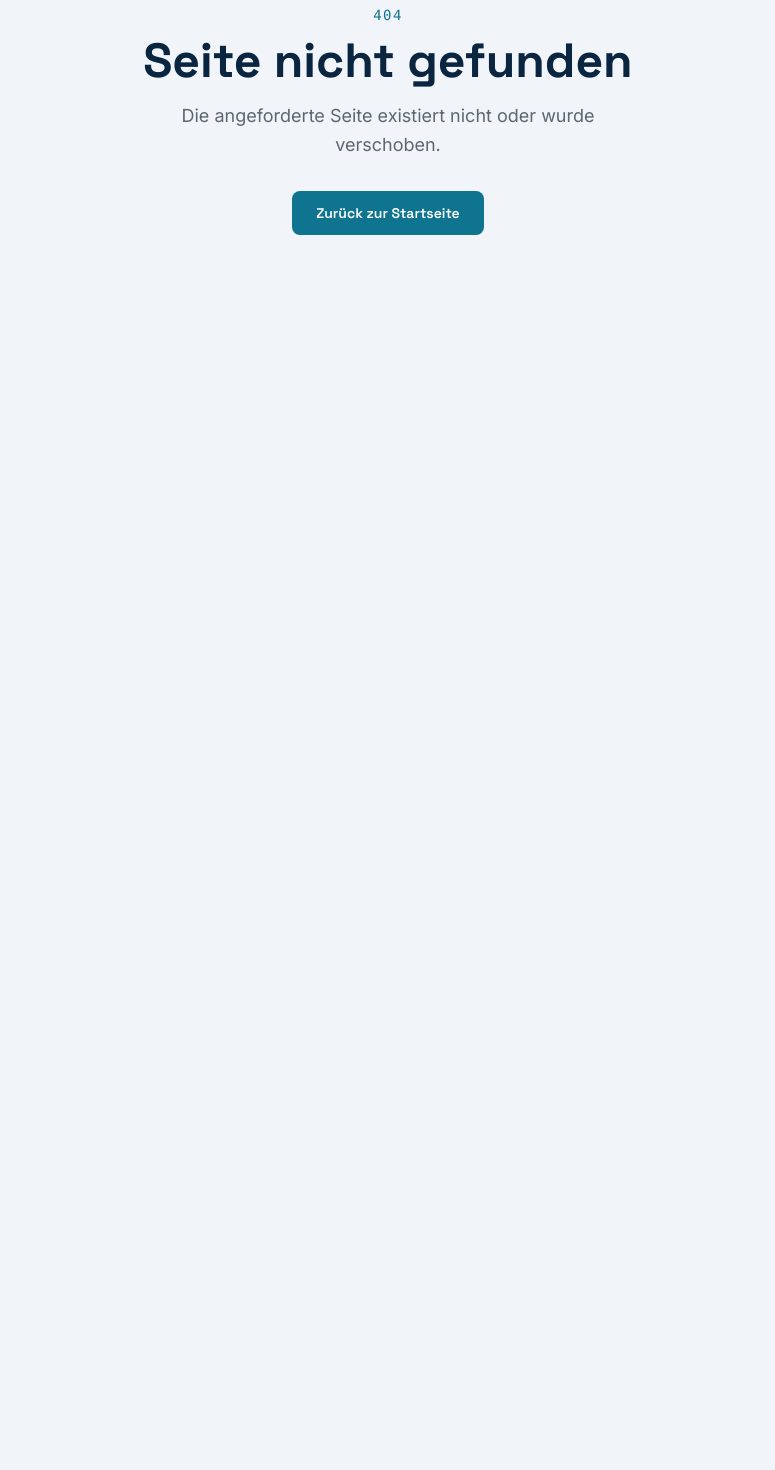
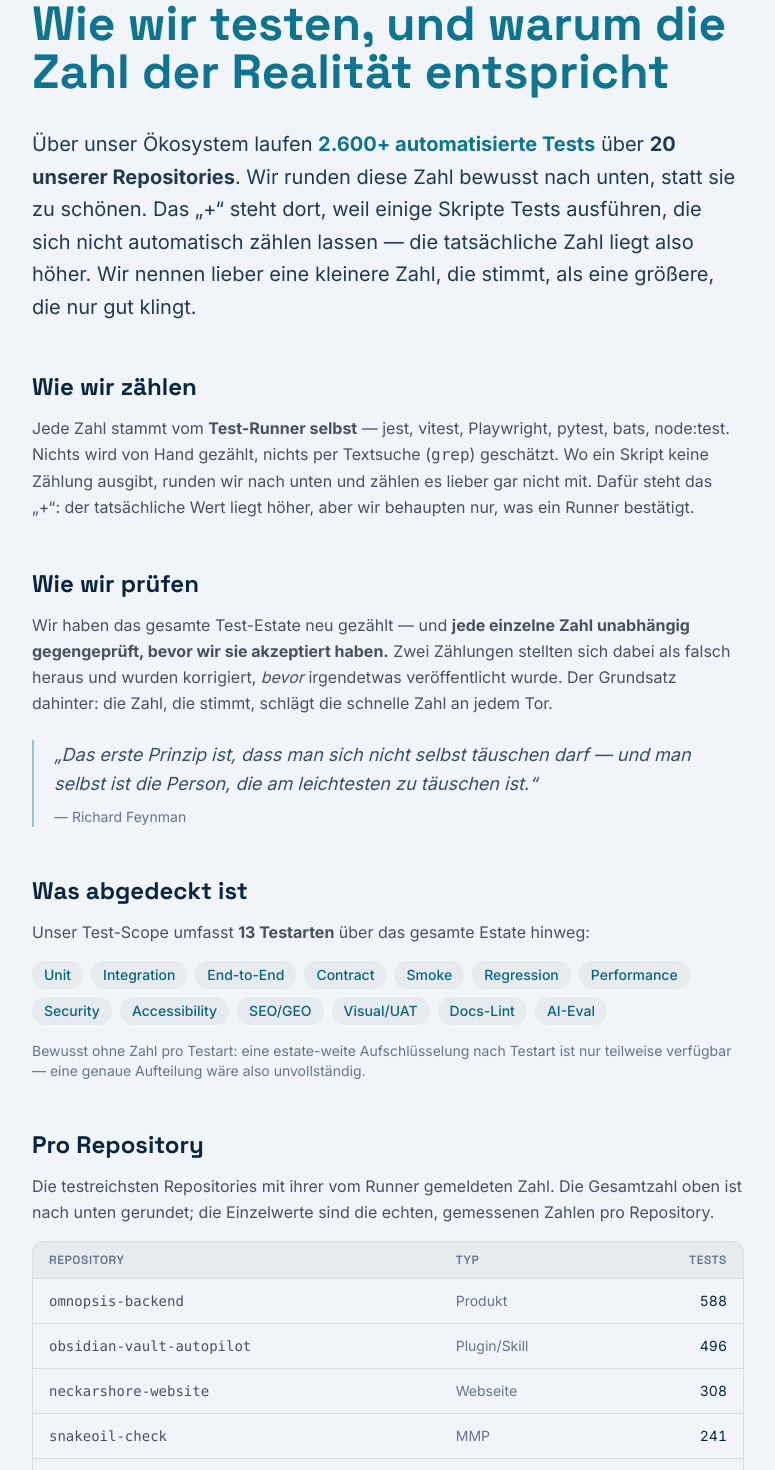
Before and after one commit to neckarshore-websites/neckarshore-website, a Next.js app: page /test-management in a window 1280 px wide. Before the commit this address had no page. Shown: the part 160-1630 px from the top of the page, without its empty margins (252-1027 px from the left). Before the commit the page ends 800 px from the top, so only its background shows below. Built offline with nearby package versions, Linux system fonts and the light colour scheme.

Commit message:
feat(test-management): rename /tests → /test-management + revamp (copy, Typ, 13 types, tile cue) (#91)

```diff
--- a/next.config.ts
+++ b/next.config.ts
@@ -121,6 +121,14 @@ const nextConfig: NextConfig = {
         destination: "/products/clearpath",
         permanent: true,
       },
+      // The "Wie wir testen" surface shipped briefly at /tests (#245) before the rename to
+      // the more descriptive /test-management. Permanently redirect the short-lived old URL
+      // so the just-indexed link + sitemap entry land on the canonical route (308).
+      {
+        source: "/tests",
+        destination: "/test-management",
+        permanent: true,
+      },
     ];
   },
 };
--- a/src/app/sitemap.ts
+++ b/src/app/sitemap.ts
@@ -23,7 +23,7 @@ export default function sitemap(): MetadataRoute.Sitemap {
   const paths = [
     "/impressum",
     "/datenschutz",
-    "/tests", // the "Wie wir testen" detail surface (#245) — a citable GEO target
+    "/test-management", // the "Wie wir testen" detail surface (#245) — a citable GEO target
     // /products, the 4 sub-portals, and the bespoke own-page details (omnopsis, clearpath).
     // External sites + noindex preview skeletons are excluded by allProductRoutes().
     ...allProductRoutes(),
--- a/src/app/tests/page.tsx
+++ b/src/app/test-management/page.tsx
@@ -6,24 +6,24 @@ import Footer from "@/components/Footer";
 import { PageSchema } from "@/components/PageSchema";
 import { pageMetadata } from "@/lib/seo";
 import { flooredTotal } from "@/lib/stats-breakdown";
+import { repoType } from "@/lib/repo-types";
 
 const showOssLaunch = process.env.OSS_LAUNCH_VISIBLE === "true";
 
 /**
- * /tests — "Wie wir testen, und warum die Zahl ehrlich ist" (backlog #245, UD5 Front-10).
+ * /test-management — "Wie wir testen, und warum die Zahl der Realität entspricht"
+ * (backlog #245, UD5 Front-10).
  *
  * The detail surface behind the homepage "Automatisierte Tests" tile: the STORY behind the
- * number (runner-counted, never grep'd; adversarially verified before published). Copy is the
- * Appendix-A draft of the #245 brief (AI-draft → Rauhut-edit on preview → prod) — the words
- * are NOT invented here. The numbers are DATA-BOUND to the same single source as the tile
- * (public/estate-test-scope.json) so the page can never contradict its own tile and the floor
- * moves automatically with the next Durchstich. No second hardcoded figure.
+ * number (counted by the test runner itself, never grep'd; independently re-checked before
+ * published). Copy descends from the #245-brief Appendix-A draft, Rauhut-edited; the numbers
+ * are DATA-BOUND to the same single source as the tile (public/estate-test-scope.json) so the
+ * page can never contradict its own tile and the count moves with the next Durchstich.
  *
  * Honesty guardrails (brief §4): phonesis is absent from the source data (never public); the
- * verify-catches are framed as METHOD only (no internal specifics); the aggregate is
- * floor-framed (2.600+, never the exact 2.611 as a hard claim); per-repo rows are the
- * floor-honest individual counts. Per §5(b): Top-N + rest-rollup, so the 0-test scaffold repo
- * and the one known-red repo (#257) are folded into "und N weitere", not spotlighted.
+ * re-check catches are framed as METHOD only (no internal specifics); the aggregate is rounded
+ * down (2.600+, never the exact 2.611 as a hard claim). Per §5(b): Top-N + rest-rollup, so the
+ * 0-test scaffold repo and the one known-red repo (#257) fold into "und N weitere".
  */
 
 interface EstateScope {
@@ -44,7 +44,7 @@ function loadEstateScope(): EstateScope {
   };
 }
 
-/** Floor-framed headline number: "2.600+" (round down to 100, load-bearing "+"). */
+/** Rounded-down headline number: "2.600+" (down to 100, with the load-bearing "+"). */
 function headlineTotal(scope: EstateScope): string {
   const n = scope.floor ? flooredTotal(scope.total) : scope.total;
   return n.toLocaleString("de-DE") + (scope.floor ? "+" : "");
@@ -52,24 +52,42 @@ function headlineTotal(scope: EstateScope): string {
 
 const TOP_N = 6;
 
+// The full test-type scope (13), from the Test-Charter / Coverage-Matrix vocabulary. Listed
+// qualitatively (no per-type numbers — an estate-wide type-split is only partly available).
+const TEST_TYPES = [
+  "Unit",
+  "Integration",
+  "End-to-End",
+  "Contract",
+  "Smoke",
+  "Regression",
+  "Performance",
+  "Security",
+  "Accessibility",
+  "SEO/GEO",
+  "Visual/UAT",
+  "Docs-Lint",
+  "AI-Eval",
+] as const;
+
 export const metadata: Metadata = pageMetadata({
-  title: "Wie wir testen — ehrlich gezählt | neckarshore.ai",
+  title: "Wie wir testen — nachprüfbar gezählt | neckarshore.ai",
   description:
-    "Wie wir unser Test-Estate zählen und prüfen: jede Zahl vom Runner, nie geschätzt, adversariell verifiziert — der Boden der Wahrheit, nicht die Spitze.",
-  path: "/tests",
+    "Wie wir unser Test-Estate zählen und prüfen: jede Zahl vom Test-Runner, nie geschätzt, unabhängig gegengeprüft — nachprüfbar statt nach Bauchgefühl.",
+  path: "/test-management",
 });
 
-export default function TestsPage() {
+export default function TestManagementPage() {
   const scope = loadEstateScope();
   const total = headlineTotal(scope);
   const repos = scope.repos;
 
-  // Per-repo: floor-honest individual counts, Top-N by count + rest-rollup (brief §5b). The
-  // rest bucket folds the 0-test scaffold repo and the known-red repo (#257) out of individual
-  // view until #257 is fixed — credibility page, not an audit.
+  // Per-repo: the individual runner-reported counts, Top-N + rest-rollup (brief §5b). The rest
+  // bucket folds the 0-test scaffold repo and the known-red repo (#257) out of individual view.
   const ranked = [...scope.per_repo].sort((a, b) => b.total - a.total);
   const top = ranked.slice(0, TOP_N).map((r) => ({
     name: r.repo.includes("/") ? r.repo.split("/").pop()! : r.repo,
+    type: repoType(r.repo),
     total: r.total,
   }));
   const restCount = Math.max(0, repos - top.length);
@@ -77,12 +95,15 @@ export default function TestsPage() {
   return (
     <>
       <Nav showOssLaunch={showOssLaunch} />
-      <PageSchema path="/tests" name="Wie wir testen — ehrlich gezählt" />
+      <PageSchema
+        path="/test-management"
+        name="Wie wir testen — der Realität entspricht"
+      />
       <main className="mx-auto max-w-[760px] px-4 pt-40 pb-20 md:px-6">
         <article>
           <header className="mb-8">
             <h1 className="font-heading text-4xl font-bold text-accent md:text-5xl">
-              Wie wir testen, und warum die Zahl ehrlich ist
+              Wie wir testen, und warum die Zahl der Realität entspricht
             </h1>
           </header>
 
@@ -91,12 +112,11 @@ export default function TestsPage() {
             <strong className="text-accent dark:text-accent-bright">
               {total} automatisierte Tests
             </strong>{" "}
-            über <strong>{repos} Repositories</strong>. Diese Zahl ist bewusst der{" "}
-            <em>Boden</em> der Wahrheit, nicht ihre Spitze. Das „+{"“"} bleibt stehen,
-            weil
-            zwei Repositories Floors sind: Skripte ohne maschinelle Zählung existieren,
-            werden aber nicht mitgezählt. Wir veröffentlichen lieber eine kleinere wahre
-            Zahl als eine größere bequeme.
+            über <strong>{repos} unserer Repositories</strong>. Wir runden diese Zahl
+            bewusst nach unten, statt sie zu schönen. Das „+{"“"} steht dort, weil einige
+            Skripte Tests ausführen, die sich nicht automatisch zählen lassen — die
+            tatsächliche Zahl liegt also höher. Wir nennen lieber eine kleinere Zahl, die
+            stimmt, als eine größere, die nur gut klingt.
           </p>
 
           <section className="mt-12">
@@ -107,10 +127,9 @@ export default function TestsPage() {
               Jede Zahl stammt vom <strong>Test-Runner selbst</strong> — jest, vitest,
               Playwright, pytest, bats, node:test. Nichts wird von Hand gezählt, nichts per
               Textsuche (<code>grep</code>) geschätzt. Wo ein Skript keine Zählung ausgibt,
-              markieren wir den Wert als Floor und runden nach unten. Genau dafür steht das
-              „+{"“"}: der wahre Wert liegt höher, aber wir behaupten nur, was ein
-              Runner
-              bestätigt.
+              runden wir nach unten und zählen es lieber gar nicht mit. Dafür steht das
+              „+{"“"}: der tatsächliche Wert liegt höher, aber wir behaupten nur, was ein
+              Runner bestätigt.
             </p>
           </section>
 
@@ -121,12 +140,11 @@ export default function TestsPage() {
             <p className="mt-3 leading-relaxed text-neutral-dark/80 dark:text-text-secondary">
               Wir haben das gesamte Test-Estate neu gezählt — und{" "}
               <strong>
-                jede einzelne Zahl unabhängig herausgefordert, bevor wir sie akzeptiert
-                haben.
+                jede einzelne Zahl unabhängig gegengeprüft, bevor wir sie akzeptiert haben.
               </strong>{" "}
-              Zwei Zählungen stellten sich als falsch heraus und wurden korrigiert,{" "}
+              Zwei Zählungen stellten sich dabei als falsch heraus und wurden korrigiert,{" "}
               <em>bevor</em> irgendetwas veröffentlicht wurde. Der Grundsatz dahinter: die
-              ehrliche Zahl schlägt die schnelle Zahl an jedem Tor.
+              Zahl, die stimmt, schlägt die schnelle Zahl an jedem Tor.
             </p>
             <blockquote className="mt-6 border-l-2 border-accent/40 pl-5 text-lg italic leading-relaxed text-primary/80 dark:text-text-primary/90">
               „Das erste Prinzip ist, dass man sich nicht selbst täuschen darf — und man
@@ -142,13 +160,22 @@ export default function TestsPage() {
               Was abgedeckt ist
             </h2>
             <p className="mt-3 leading-relaxed text-neutral-dark/80 dark:text-text-secondary">
-              Unit · Integration · End-to-End · Accessibility · Security · SEO/GEO — über
-              das gesamte Estate hinweg.{" "}
-              <span className="text-muted dark:text-text-tertiary">
-                (Keine Pro-Typ-Zahlen auf dieser Seite: eine estate-weite
-                Typ-Aufschlüsselung ist nur teilweise verfügbar, eine numerische Aufteilung
-                wäre also unvollständig — und damit unehrlich.)
-              </span>
+              Unser Test-Scope umfasst <strong>13 Testarten</strong> über das gesamte
+              Estate hinweg:
+            </p>
+            <ul className="mt-4 flex flex-wrap gap-2" aria-label="Abgedeckte Testarten">
+              {TEST_TYPES.map((t) => (
+                <li
+                  key={t}
+                  className="rounded-full bg-primary/5 px-3 py-1 text-sm font-medium text-accent-hover dark:bg-text-secondary/10 dark:text-accent-bright"
+                >
+                  {t}
+                </li>
+              ))}
+            </ul>
+            <p className="mt-4 text-sm text-muted dark:text-text-tertiary">
+              Bewusst ohne Zahl pro Testart: eine estate-weite Aufschlüsselung nach Testart
+              ist nur teilweise verfügbar — eine genaue Aufteilung wäre also unvollständig.
             </p>
           </section>
 
@@ -158,9 +185,9 @@ export default function TestsPage() {
                 Pro Repository
               </h2>
               <p className="mt-3 leading-relaxed text-neutral-dark/80 dark:text-text-secondary">
-                Die testreichsten Repositories, je mit ihrer runner-gemeldeten Floor-Zahl.
-                Das Aggregat oben bleibt floor-gerahmt; die Einzelwerte sind die ehrlichen
-                Untergrenzen.
+                Die testreichsten Repositories mit ihrer vom Runner gemeldeten Zahl. Die
+                Gesamtzahl oben ist nach unten gerundet; die Einzelwerte sind die echten,
+                gemessenen Zahlen pro Repository.
               </p>
               <div className="mt-4 overflow-hidden rounded-xl border border-primary/10 dark:border-text-secondary/10">
                 <table className="w-full text-left text-sm">
@@ -171,6 +198,12 @@ export default function TestsPage() {
                         className="px-4 py-2.5 font-heading text-xs font-semibold uppercase tracking-wider text-muted dark:text-text-tertiary"
                       >
                         Repository
+                      </th>
+                      <th
+                        scope="col"
+                        className="px-4 py-2.5 font-heading text-xs font-semibold uppercase tracking-wider text-muted dark:text-text-tertiary"
+                      >
+                        Typ
                       </th>
                       <th
                         scope="col"
@@ -189,6 +222,9 @@ export default function TestsPage() {
                         <td className="px-4 py-3 font-mono text-neutral-dark/80 dark:text-text-secondary">
                           {r.name}
                         </td>
+                        <td className="px-4 py-3 text-muted dark:text-text-tertiary">
+                          {r.type}
+                        </td>
                         <td className="px-4 py-3 text-right tabular-nums text-primary dark:text-text-primary">
                           {r.total.toLocaleString("de-DE")}
                         </td>
@@ -197,7 +233,7 @@ export default function TestsPage() {
                     {restCount > 0 && (
                       <tr className="border-t border-primary/10 dark:border-text-secondary/10">
                         <td
-                          colSpan={2}
+                          colSpan={3}
                           className="px-4 py-3 text-muted dark:text-text-tertiary"
                         >
                           … und {restCount} weitere Repositories
@@ -212,8 +248,9 @@ export default function TestsPage() {
 
           <p className="mt-12 text-sm italic text-muted dark:text-text-tertiary">
             <span className="font-medium not-italic">Wie dieser Text entstand:</span> Diese
-            Seite über ehrliches Testen wurde selbst KI-entworfen und menschlich editiert —
-            dieselbe Disziplin, die unsere Tests zählt, hat auch diesen Text geschrieben.
+            Seite über nachprüfbares Testen wurde selbst KI-entworfen und menschlich
+            editiert — dieselbe Disziplin, die unsere Tests zählt, hat auch diesen Text
+            geschrieben.
           </p>
         </article>
       </main>
--- a/src/components/StatsGrid.tsx
+++ b/src/components/StatsGrid.tsx
@@ -30,7 +30,7 @@ export interface StatsData {
     reporting?: number;
     expected?: number;
     missing?: string[];
-    /** Estate repo span (count) — drives the tile's "über N Repositories" sub-line (#244). */
+    /** Estate repo span (count). Read by the /test-management page; no longer shown on the tile. */
     repos?: number;
     /** Floor-framed total: render the headline rounded down to 100 + a load-bearing "+". */
     floor?: boolean;
@@ -90,19 +90,19 @@ export default function StatsGrid({
   const linesOfCode = useAnimatedNumber(stats.linesOfCode);
   const repos = useAnimatedNumber(stats.repos);
 
-  // Tests-tile sub-line = the estate repo span ("über 20 Repositories"). NO numeric per-type
-  // split: an estate-wide byType breakdown is only partially available (most repos report
-  // totals-only), so a numeric split would be incomplete/dishonest. (Charter §7 / brief §4.)
-  const testReposLine = stats.testScope?.repos
-    ? `über ${stats.testScope.repos} Repositories`
-    : null;
+  // Tests-tile sub-line = a "mehr →" affordance into the /test-management detail page. The
+  // repo SPAN was deliberately dropped from the tile (#245 follow-up): the test-estate count
+  // (repos-with-tests) differs from the "Repositories" tile (all repos), and two repo counts
+  // on one screen read as a contradiction. The whole tile is already the link; "mehr →" is
+  // only the visual cue that there is more behind it. No per-type split either.
+  const testsMoreCue = "mehr →";
 
   const tiles: {
     icon: ComponentType<{ size?: number; className?: string }>;
     value: string;
     label: string;
     sub?: string | null;
-    /** When set, the whole tile is a link (the Tests tile → /tests detail surface, #245). */
+    /** When set, the whole tile is a link (the Tests tile → /test-management detail, #245). */
     href?: string;
   }[] = [
     { icon: CalendarDays, value: String(devDays), label: "Days since First Commit" },
@@ -111,8 +111,8 @@ export default function StatsGrid({
       icon: FlaskConical,
       value: formatDE(tests) + testsSuffix,
       label: "Automatisierte Tests",
-      sub: testReposLine,
-      href: "/tests",
+      sub: testsMoreCue,
+      href: "/test-management",
     },
     { icon: Layers, value: String(endpoints), label: "REST Endpoints" },
     { icon: Code2, value: formatDE(linesOfCode), label: "Zeilen Code" },
@@ -130,11 +130,12 @@ export default function StatsGrid({
                 {stat.value}
               </p>
               <p className="mt-1 text-xs text-text-secondary">{stat.label}</p>
-              {/* sub-line only ever set on the Tests tile → the testid is tile-specific */}
+              {/* sub-line only ever set on the Tests tile → the testid is tile-specific.
+                  Accent-coloured so the "mehr →" reads as a link cue (the whole tile links). */}
               {stat.sub && (
                 <p
                   data-testid="tests-subline"
-                  className="mt-1 text-[10px] leading-tight text-text-secondary/70"
+                  className="mt-1 text-xs font-medium leading-tight text-accent"
                 >
                   {stat.sub}
                 </p>
--- /dev/null
+++ b/src/lib/repo-types.ts
@@ -0,0 +1,49 @@
+/**
+ * Repository type classifier (backlog #244/#245 follow-up).
+ *
+ * Maps an `owner/name` repo slug to one of the five public-facing categories the
+ * test-management + repositories surfaces group by. The default is by GitHub org
+ * (one org = one category); a small override table handles the repos whose org
+ * default would mislabel them (infra/tooling/content repos living in a product org).
+ *
+ * Pure data, no I/O — imported by both the /test-management per-repo table and the
+ * /repositories inventory so the two can never classify the same repo differently.
+ */
+
+export type RepoType = "Produkt" | "MMP" | "Plugin/Skill" | "Webseite" | "Sonstige";
+
+/** Display order for grouped views (Produkt first, Sonstige last). */
+export const REPO_TYPE_ORDER: RepoType[] = [
+  "Produkt",
+  "MMP",
+  "Plugin/Skill",
+  "Webseite",
+  "Sonstige",
+];
+
+/** One GitHub org → its default category. */
+const ORG_DEFAULT: Record<string, RepoType> = {
+  "omnopsis-ai": "Produkt",
+  "neckarshore-mmps": "MMP",
+  "neckarshore-skills": "Plugin/Skill",
+  "neckarshore-websites": "Webseite",
+  "neckarshore-ai": "Sonstige",
+  "neckarshore-agents": "Sonstige",
+};
+
+/** Repos whose org default is wrong (infra/tooling/content/planning in a product org). */
+const OVERRIDES: Record<string, RepoType> = {
+  "omnopsis-ai/omnopsis-planning": "Sonstige",
+  "omnopsis-ai/omnopsis-test-management": "Sonstige",
+  "neckarshore-websites/site-quality": "Sonstige", // reusable Lighthouse gate package, not a website
+  "neckarshore-skills/test-stats-action": "Sonstige", // reusable CI action, not a user-facing skill
+  "neckarshore-skills/neckarshore-easter-eggs-skills": "Sonstige", // session-egg content/skills, not a product skill
+  "neckarshore-ai/neckarshore-easter-eggs": "Sonstige",
+};
+
+/** Classify a repo slug ("owner/name") into a public-facing category. */
+export function repoType(slug: string): RepoType {
+  if (OVERRIDES[slug]) return OVERRIDES[slug];
+  const owner = slug.includes("/") ? slug.split("/")[0] : "";
+  return ORG_DEFAULT[owner] ?? "Sonstige";
+}
```
Also changed, not shown: 2 other files (tests, documents, lock files or other folders).
